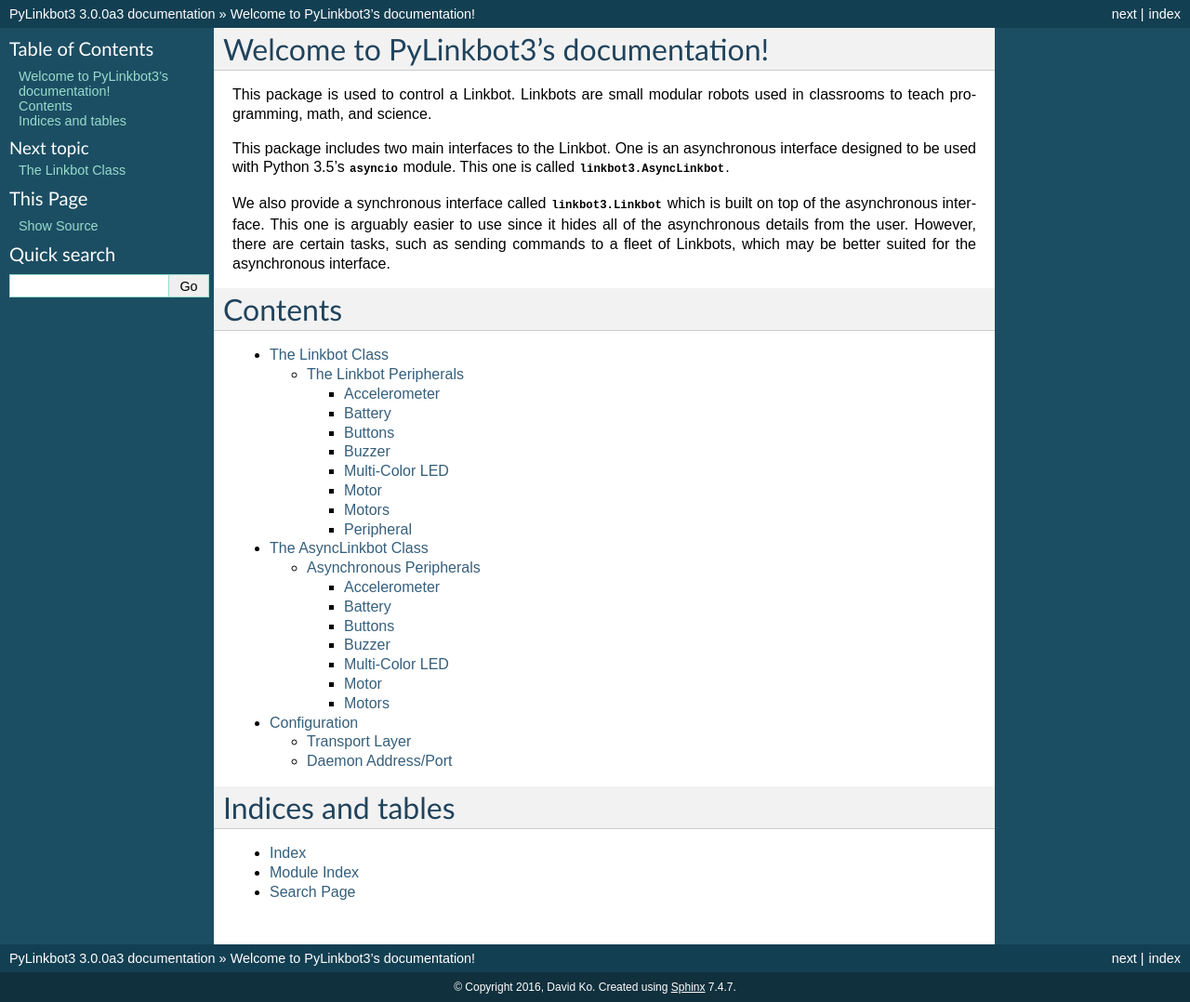
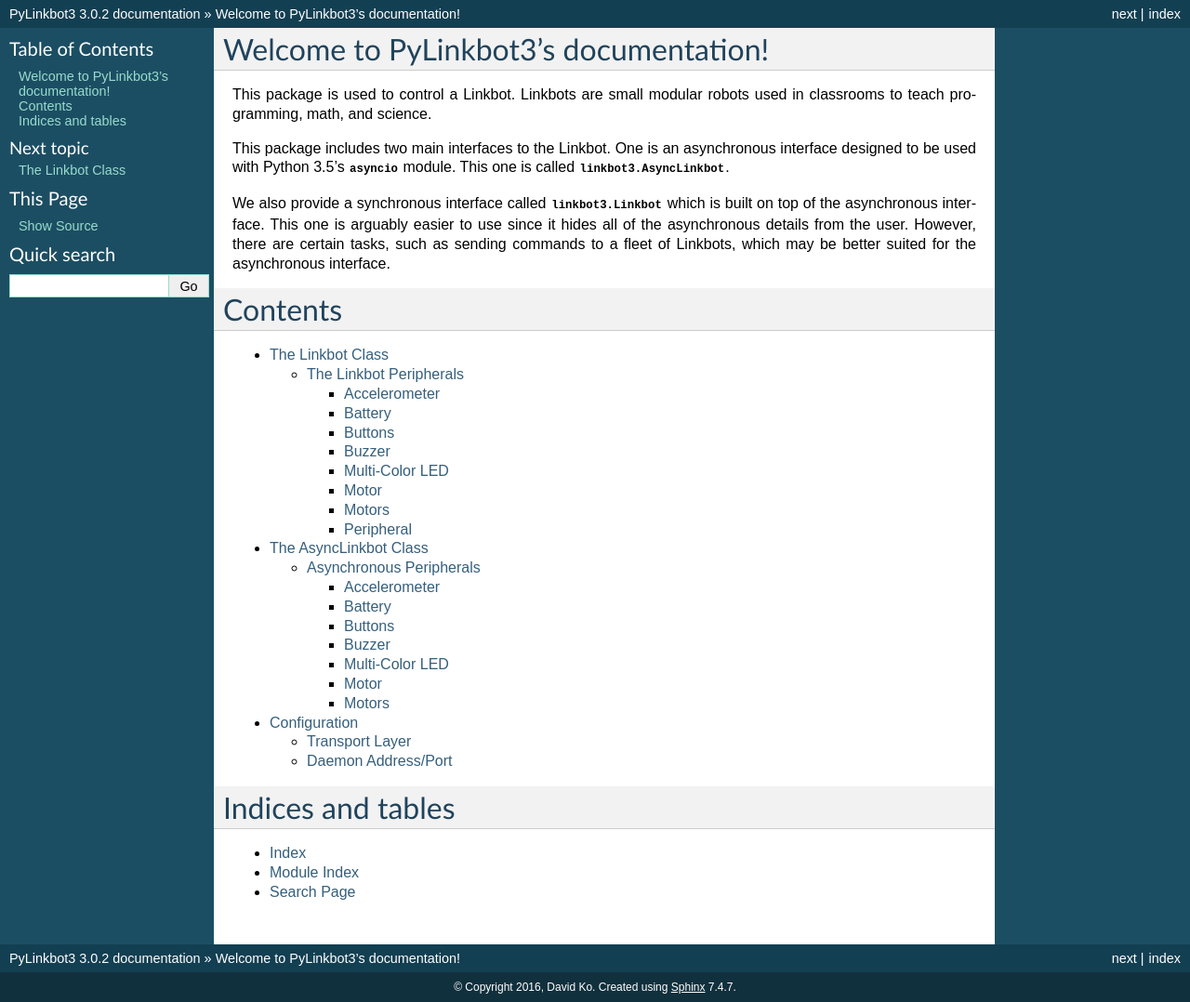
Before and after one commit to BaroboRobotics/PyLinkbot3, a Sphinx documentation site: the page built from docs/source/index.rst, in a window 1280 px wide. Shown: the whole page at 93% size. Built offline with Sphinx 7.4.7, drawn with Linux system fonts in a browser that asks for light colours.

Commit message:
Bumped docs versions, fixed typo in readme

```diff
--- a/README.txt
+++ b/README.txt
@@ -22,11 +22,11 @@
 The recommended way to install this package is through setuptools utilities,
 such as "easy_install" or "pip". For example:
 
-    easy_install3 PyLinkbot
+    easy_install3 PyLinkbot3
 
 or
 
-    pip3 install PyLinkbot
+    pip3 install PyLinkbot3
 
 Usage Options
 -------------
--- a/docs/source/conf.py
+++ b/docs/source/conf.py
@@ -54,9 +54,9 @@
 # built documents.
 #
 # The short X.Y version.
-version = '3.0.0a3'
+version = '3.0.2'
 # The full version, including alpha/beta/rc tags.
-release = '3.0.0a3'
+release = '3.0.2'
 
 # The language for content autogenerated by Sphinx. Refer to documentation
 # for a list of supported languages.
```
